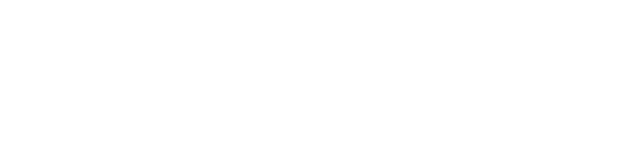
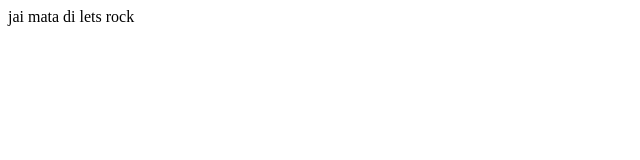
Before and after one commit to ashishksingh3004/GitPractice, a plain HTML site: page index.html in a window 1280 px wide. Shown: the whole page, without its empty margins (0-640 px from the left). Drawn offline with Linux system fonts and the light colour scheme.

Commit message:
Third Commit

```diff
--- a/index.html
+++ b/index.html
@@ -1 +1 @@
-<html>  </html>
+<html> jai mata di lets rock </html>
```
